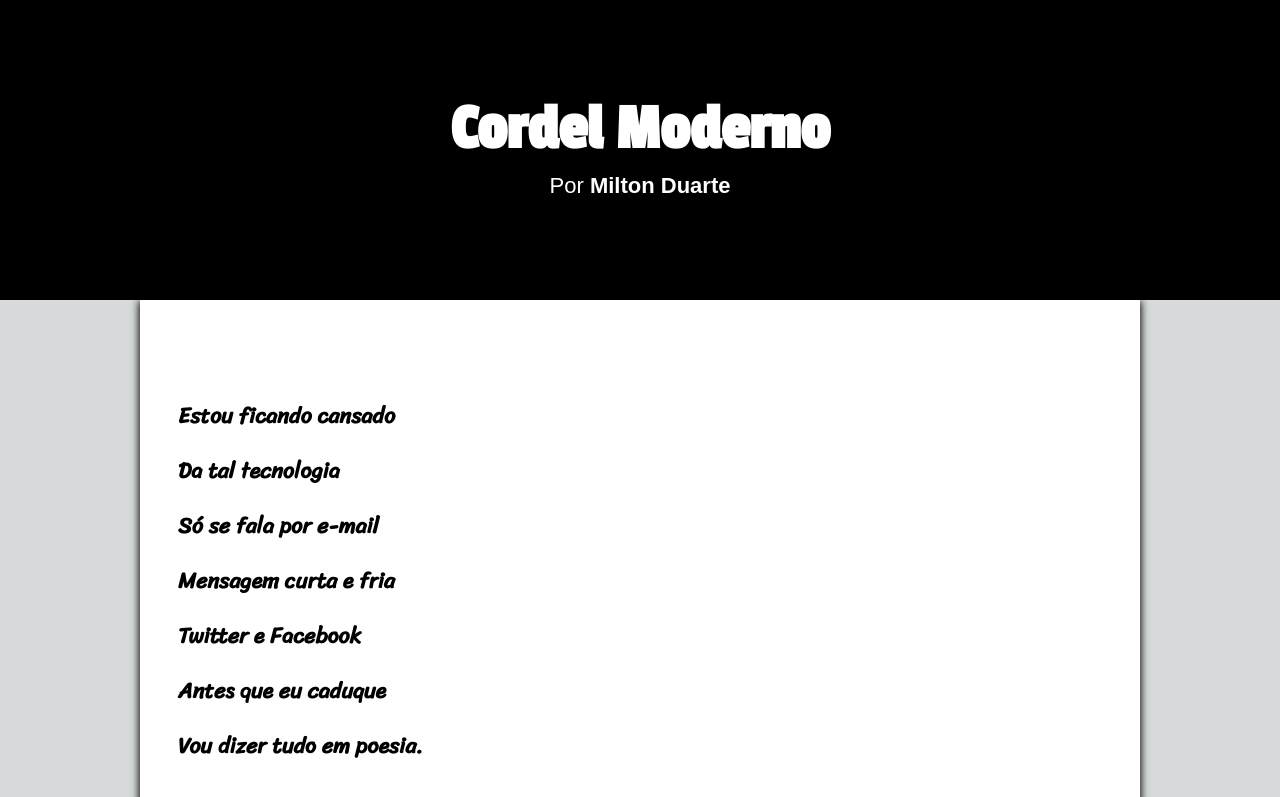
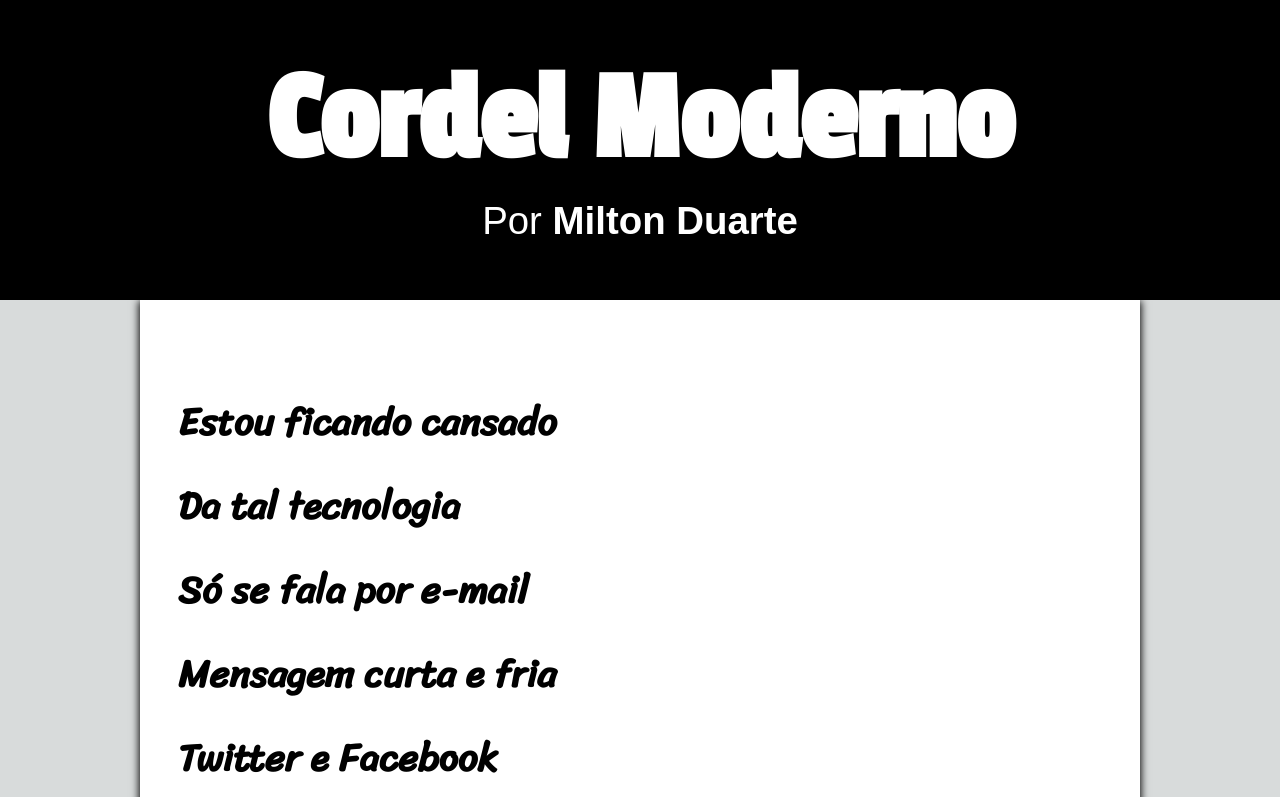
Before and after one commit to danield18/Modulo-3, a plain HTML site: page Desafios/Desafio 12/index.html in a window 1280 px wide. Shown: the top 797 px of the page. Drawn offline with Linux system fonts and the light colour scheme.

Commit message:
ajustes de pixel pra vw

```diff
--- a/Desafios/Desafio 12/styles.css
+++ b/Desafios/Desafio 12/styles.css
@@ -25,7 +25,7 @@ main{
     margin: auto;
 }
 h1{
-    font-size: 65px;
+    font-size: 10vw;
     font-family: "Passion";
 }
 .h1{
@@ -38,7 +38,7 @@ h1{
 }
 p{
     padding: 8px;
-    font-size: 22px;
+    font-size: 3vw;
     font-family: "Sriracha";
 }
 section{
```
